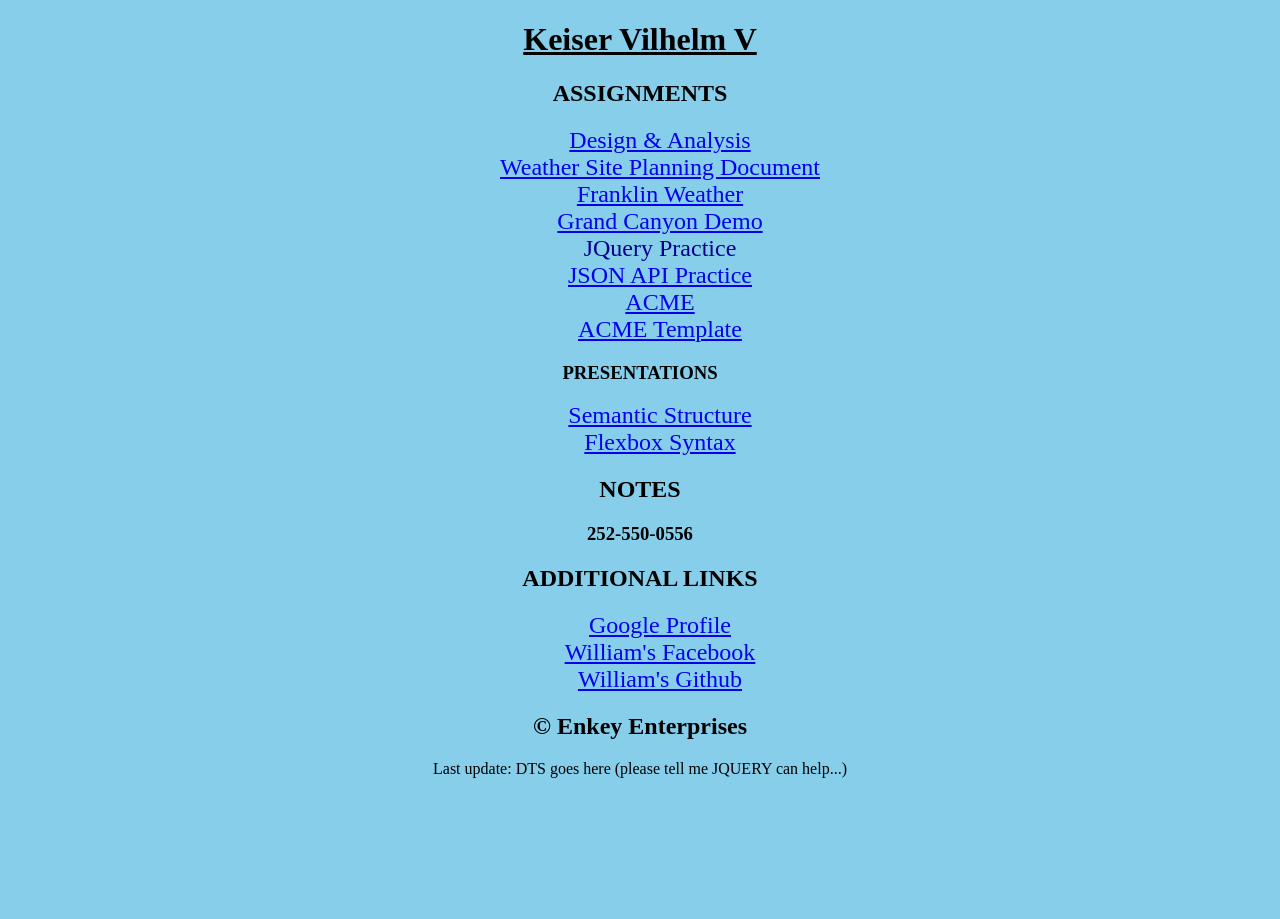
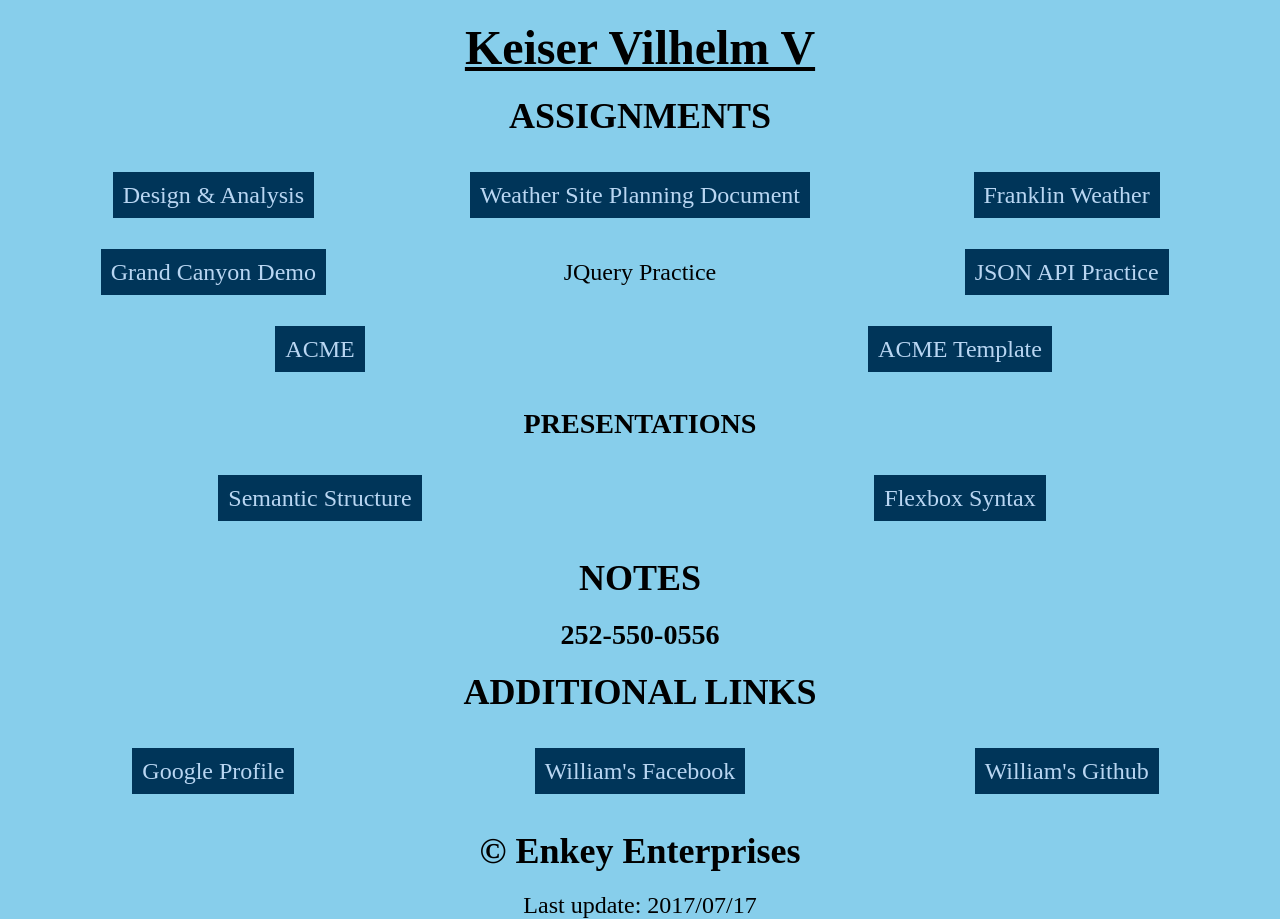
Before and after one commit to Enkey-William/Teancum.github.io, a plain HTML site: page index.html in a window 1280 px wide. Before the commit the page ends 800 px from the top, so only its background shows below. Drawn offline with Linux system fonts and the light colour scheme.

Commit message:
finally final..ish

```diff
--- a/css/index.css
+++ b/css/index.css
@@ -1,20 +1,65 @@
-h1
+*
 {
-	text-align: center;
-	text-decoration: underline;
-	font-size: 2em;
+    padding: 0px;
+    margin: 0px;
 }
 
 body
 {
     background-color: skyblue;
     text-align: center;
-	overflow: hidden;
+    font-size: 1.5em;
+}
+
+h1
+{
+    text-align: center;
+    text-decoration: underline;
+    font-size: 2em;
+    margin: 20px;
 }
 
 h2
 {
+    margin: 20px;
     text-align: center;
+}
+
+h3
+{
+    margin: 20px;
+}
+
+ul
+{
+    list-style: none;
+    display: flex;
+    flex-direction: column;
+}
+
+li
+{
+    text-align: center;
+    text-decoration: none;
+    border: 5px darkblue;
+}
+
+a
+{
+    text-decoration: none;
+    background-color: #003559;
+    color: #B9D6F2;
+    padding: 10px;
+}
+
+ a:visited
+{
+    color: white;
+}
+
+#jquery
+{
+    display: none;
 }
 
 footer
@@ -22,29 +67,25 @@ footer
     text-align: center;
 }
 
-li
+@media screen and (min-width: 650px)
 {
-	text-align: center;
-	color: darkblue;
-	font-size: 1.5em;
-	text-decoration: none;
-	border: 5px darkblue;
+    ul
+    {
+        flex-direction: row;
+        justify-content: space-around;
+        flex-wrap: wrap;
+        align-content: stretch;
     }
 
- a:visited
+    nav ul li
     {
-	color: white;
+        margin: 25px;
+        width: 350px;
     }
 
-ul
+    #jquery
     {
-	list-style: none;
+        flex-direction: column;
+        margin: 0px;
     }
-
-li > ul
-{
-	color: black;
-	font-size: 1em;
-	text-decoration: none;
-	display: none;
 }
--- a/index.html
+++ b/index.html
@@ -7,15 +7,7 @@
     <meta name = "viewport" content = "width = device-width">
     <link href = "css/index.css" type = "text/css" rel = "stylesheet" media = "screen">
     <script src = "js/jquery-3.2.1.min.js"></script>
-    <script>
-        $(function(){
-            $('.assignments > li').hover(function(){
-                $(this).children('ul').slideToggle('fast', function() {
-                    // Animation complete.
-                });
-            });
-        });
-    </script>
+    <script src = "scripts/index.js"></script>
 </head>
 <body>
     <header>
@@ -29,7 +21,7 @@
             <li><a href = "html/franklinmain.html" target = "_blank">Franklin Weather</a></li>
             <li><a href = "html/indexGrandCanyonDemo.html" target = "_blank">Grand Canyon Demo</a></li>
             <li id = "jqlist">JQuery Practice
-                <ul class = "jquery">
+                <ul id = "jquery">
                 <li><a href = "intro-jquery-files/Lesson4/index.htm" target = "_blank">Alcove(JQuery practice)</a></li>
                 <li><a href = "intro-jquery-files/Lesson4/animatedMenuBegin.html" target = "_blank">Animated Menu</a></li>
                 <li><a href = "intro-jquery-files/Lesson4/DropDownMenuBegin.htm" target = "_blank">Drop Down Menu</a></li>
@@ -57,7 +49,7 @@
     </main>
 <footer>
     <h2>&copy; Enkey Enterprises</h2>
-    <p>Last update: DTS goes here (please tell me JQUERY can help...)</p>
+    <p>Last update: 2017/07/17</p>
     <!--<script src = "https://code.jquery.com/jquery-3.2.1.min.js"
             integrity = "sha256-hwg4gsxgFZhOsEEamdOYGBf13FyQuiTwlAQgxVSNgt4="
             crossorigin = "anonymous"></script>
--- a/scripts/index.js
+++ b/scripts/index.js
@@ -1,6 +1,7 @@
-
 $(function(){
-	$('.assignments > li').hover(function(){
-		$(this).children("ul").slideToggle(200);
-	})
-})
+    $('.assignments > li').hover(function(){
+        $(this).children('ul').slideToggle('fast', function() {
+            // Animation complete.
+        });
+    });
+});
```
Also changed, not shown: acme/index.html (+4 -4 lines). Lines whose indentation alone changed are shown as unchanged.
